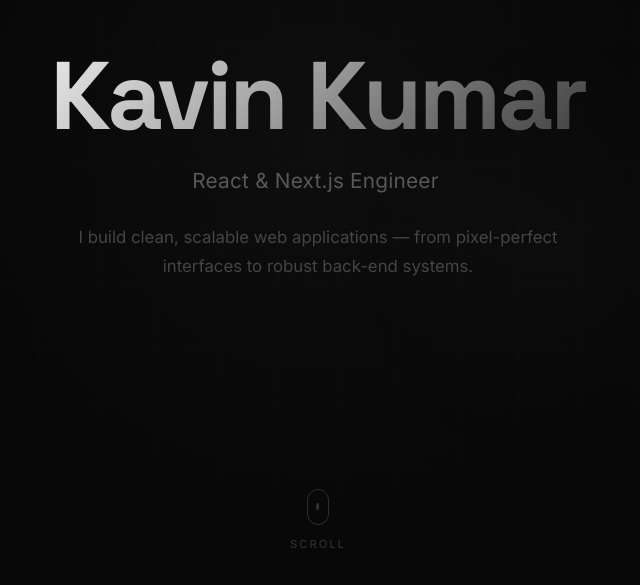
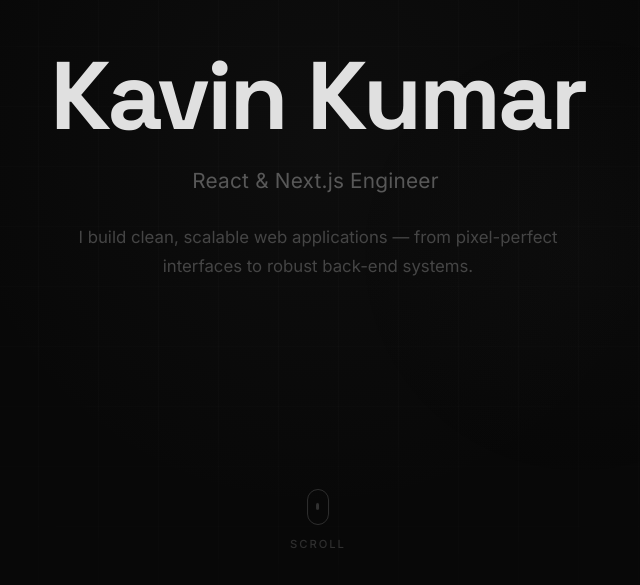
Before and after one commit to kavinkumar1603/portfolio, a Next.js app: page / in a window 1280 px wide. Shown: the part 215-800 px from the top of the page, without its empty margins (322-962 px from the left). Built offline with nearby package versions, Linux system fonts and the light colour scheme.

Commit message:
feat: update body text color for improved readability; remove gradient background

```diff
--- a/app/globals.css
+++ b/app/globals.css
@@ -258,18 +258,7 @@ body {
   letter-spacing: -3px;
   line-height: 1;
   margin-bottom: 20px;
-
-  /* Pure grey gradient: near-white → mid grey → dark grey */
-  background: linear-gradient(
-    135deg,
-    #e8e8e8 0%,
-    #a8a8a8 40%,
-    #686868 75%,
-    #404040 100%
-  );
-  -webkit-background-clip: text;
-  -webkit-text-fill-color: transparent;
-  background-clip: text;
+  color: var(--text-1);
 }
 
 .hero-role-wrap {
```
